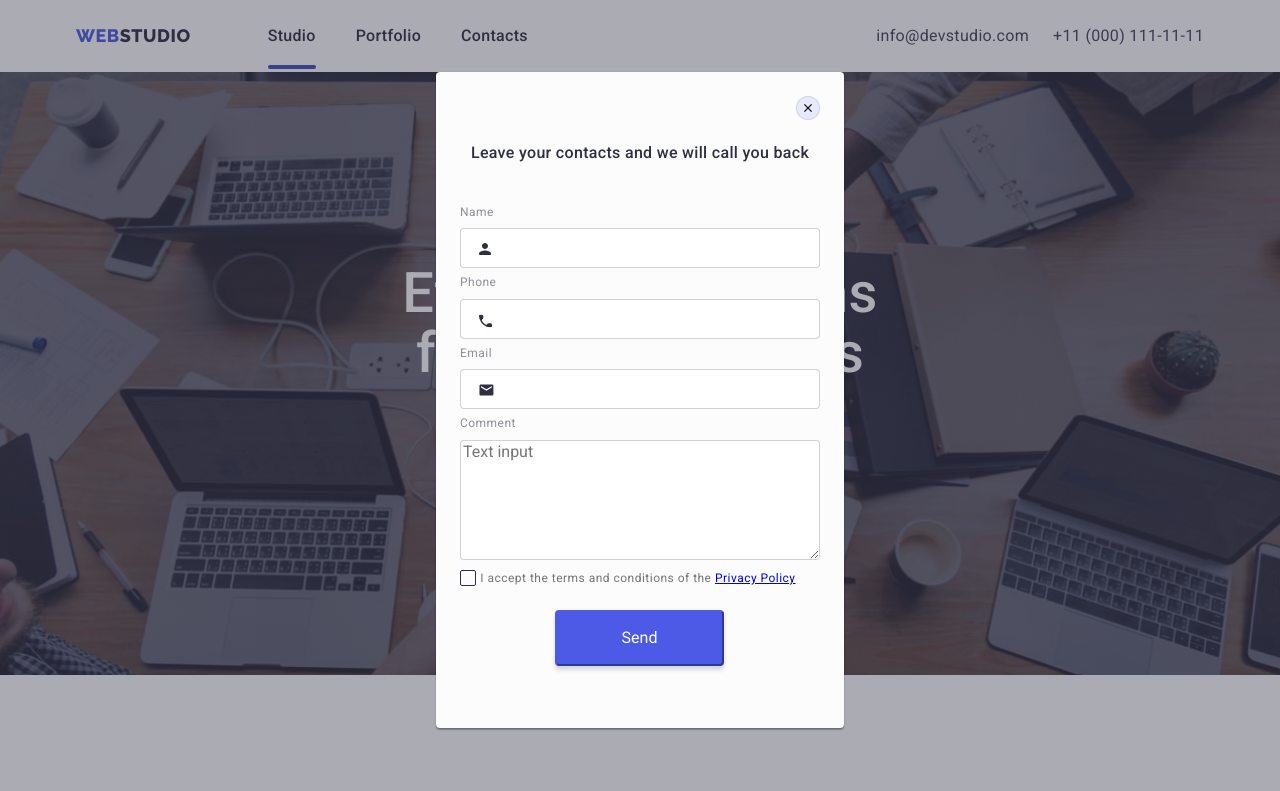
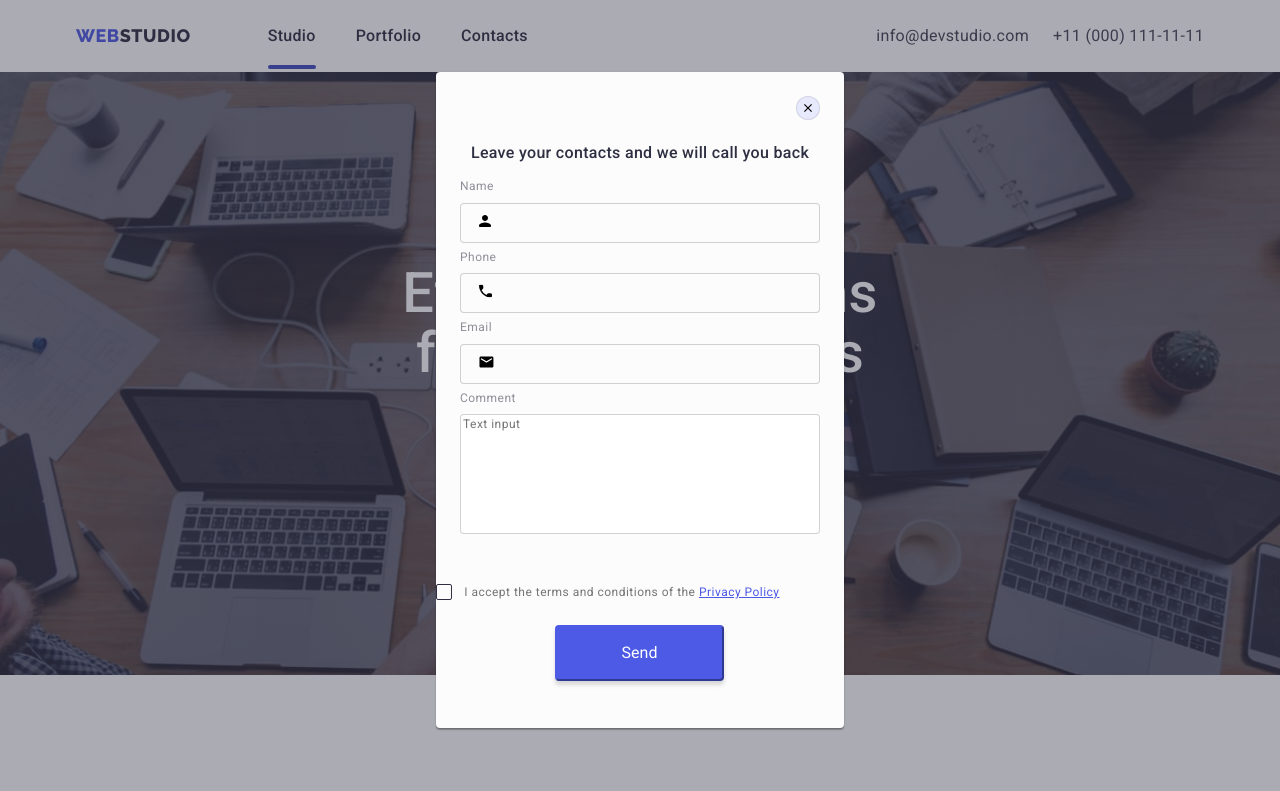
Before and after one commit to Anastasiia33A/goit-markup-hw-06, a plain HTML site: page index.html in a window 1280 px wide. Both pictures are taken after a click on the button "Order Service". Shown: the top 791 px of the page. Drawn offline with nearby package versions, Linux system fonts and the light colour scheme.

Commit message:
зміни 2

```diff
--- a/css/styles.css
+++ b/css/styles.css
@@ -403,7 +403,8 @@ position: absolute;
 width: 100%;
 height: 100%;
 padding: 40px 32px;
-font-family: 'Roboto';
+font-family: 'Roboto',
+    sans-serif;
 font-style: normal;
 font-weight: 400;
 font-size: 16px;
@@ -511,7 +512,8 @@ margin-right: 24px;
 .web-footer {
     padding: 0px;
     color: var(--primary-brand-color);
-    font-family: 'Raleway';
+    font-family: 'Raleway',
+        sans-serif;
     font-weight: 800;
     font-size: 18px;
     line-height: 1.16;
@@ -522,7 +524,8 @@ margin-right: 24px;
 }
 .studio-footer {
     color: var(--light-color);
-    font-family: 'Raleway';
+    font-family: 'Raleway',
+        sans-serif;
     font-weight: 800;
     font-size: 18px;
     line-height: 1.16;
@@ -545,7 +548,8 @@ margin-right: 24px;
 }
 .media-text{
     margin-bottom: 16px;
-    font-family: 'Roboto';
+    font-family: 'Roboto',
+        sans-serif;
      font-style: normal;
     font-weight: 600;
     font-size: 16px;
@@ -641,13 +645,11 @@ width: 408px;
 height: 584px;
 }
 .form-title {
-    width: 360px;
-    height: 24px;
-    margin-top: 72px;
+ margin-top: 72px;
     margin-left: 24px;
     margin-right: 24px;
-    margin-bottom: 34px;
-    font-family: 'Roboto';
+    margin-bottom: 14px;
+    font-family: 'Roboto', sans-serif;
     font-style: normal;
     font-weight: 500;
     font-size: 16px;
@@ -662,58 +664,76 @@ height: 584px;
     margin-left: 24px;
     margin-right: 24px;
 }
-.form-label {
-    width: 34px;
-    height: 16px;
-
-    font-family: 'Roboto';
+.modal-form-text {
+    font-family: 'Roboto',
+        sans-serif;
+    align-self: start;
     font-style: normal;
     font-weight: 400;
     font-size: 12px;
+    margin-top: 8px;
+     margin-bottom: 4px;
     line-height: 1,33;
     letter-spacing: 0.04em;
     color: var(--subtle-text-color)
 }
+.modal-form-input-wrapper {
+    position: relative;
+    display: block;
+}
 .form-input {margin-top: 8px;
     margin-bottom: 4px;
-    width: 360px;
+    width: 100%;
     height: 40px;
-    padding: 0;
-
-   border-radius: 4px;
-   border: 1px solid rgba(33, 33, 33, 0.2);
-}
+    padding-top: 11px;
+    padding-bottom: 11px;
+    padding-left: 38px;
+    padding-right: 11px;
+    font-style: normal;
+        font-weight: 400;
+        font-size: 12px;
+        line-height: 1.33;
+        letter-spacing: 0.04em;
+        color: var(--subtle-text-color);
+        border: 1px solid rgba(33, 33, 33, 0.2);
+        border-radius: 4px;
+        background-color: #FCFCFC;
+        transition: border 250ms var(--timing-function)}
 .form-icon {
     position: absolute;
     top: 50%;
     left: 19px;
-    transform: translateY(50%);
-    fill: var(--dark-color);
-    color: var(--primary-brand-color);
+    transform: translateY(-50%);
+    transition: fill 250ms var(--timing-function);
 }
-.form-input:focus, .form-input:hover{
-    display: flex;outline: none;
-    border: var(--primary-brand-color);
-    fill: currentColor;
+.form-input:hover{
+   border:  1px solid var(--primary-brand-color);
+    outline: none;
 }
-.form-icon:hover {
-    fill: currentColor;
-}
-.form-input:focus ~ .form-icon:focus {
+.form-icon:focus{
     fill: var(--primary-brand-color);
 }
-
-
+.form-input:focus + .form-icon:focus {
+    fill: var(--primary-brand-color);
+    outline: 1px solid var(--primary-brand-color);
+    border: transparent;
+}
 .modal-form-checkbox {
     position: absolute;
     border: 0;
     padding: 0;
     width: 1px;
     height: 1px;
-    margin: -1px;
+
     flex-shrink: 0;
     clip: rect(0 0 0 0);
     overflow: hidden;
+}
+.modal-form-label-checkbox {
+    display: flex;
+    align-items: baseline;
+    padding-top: 16px;
+    padding-bottom: 24px;
 }
 .modal-form-custom-checkbox{
     display: inline-flex;
@@ -721,33 +741,48 @@ height: 584px;
     justify-content: center;
     width: 16px;
     height: 16px;
-    margin-left: 24px;
+    margin-right: 8px;
     border: 1.25px solid var(--dark-color);
     border-radius: 2px;
+    transition: background-color 250ms cubic-bezier(0.4, 0, 0.2, 1), border 250ms var(--timing-function);
 }
 .modal-form-checkbox-icon {
     display: block;
     align-items: center;
     justify-content: center;
     opacity: 0;
-}
-.modal-form-checkbox:checked+.modal-form-custom-checkbox{
+}.modal-form-checkbox:checked + .modal-form-custom-checkbox {
     background-color: var(--pressed-ocean);
-    border: 1.25px solid var(--pressed-ocean);
+    border: 1px solid var(--pressed-ocean);
     border-radius: 2px;
 }
-.modal-form-checkbox:checked+.modal-form-custom-checkbox .modal-form-checkbox-icon {
+.modal-form-checkbox:checked + .modal-form-custom-checkbox .modal-form-checkbox-icon {
     opacity: 1;
     fill: var(--light-color);
+
+}
+.modal-form-link{
+    color: var(--primary-brand-color);
+    text-decoration: underline;
 }
 .form-textarea {margin-bottom: 16px;
-    width: 360px;
+    width: 100%;
     height: 120px;
     margin-top: 8px;
     margin-bottom: 4px;
+    resize: none;
+
+    font-style: normal;
+    font-weight: 400;
+    font-size: 12px;
+    line-height: 1.33;
+    letter-spacing: 0.04em;
+    color: var(--subtle-text-color);
+
     border: 1px solid rgba(33, 33, 33, 0.2);
     border-radius: 4px;
     outline: none;
+    transition: border 250ms var(--timing-function);
 }
 .textarea::placeholder {
     width: 57px;
@@ -755,7 +790,7 @@ height: 584px;
     margin-top: 8px;
     margin-left: 16px;
     color: rgba(117, 117, 117, 0.5);
-    font-family: 'Roboto';
+    font-family: 'Roboto', sans-serif;
     font-style: normal;
     font-weight: 400;
     font-size: 12px;
@@ -763,12 +798,7 @@ height: 584px;
     letter-spacing: 0.04em;
 }
 .modal-form-option-span{
-    flex: none;
-    order: 1;
-    flex-grow: 0;
-    width: 338px;
-    height: 16px;
-    font-family: 'Roboto';
+    font-family: 'Roboto', sans-serif;
     font-style: normal;
     font-weight: 400;
     font-size: 12px;
@@ -796,7 +826,7 @@ height: 584px;
 }
 .form-container {
     display: flex;
-    margin: 0 auto;
+    margin: 0;
 
 }
 .subscribe-label {
@@ -805,7 +835,8 @@ height: 584px;
     height: 24px;
     margin-bottom: 16px;
 
-    font-family: 'Roboto';
+    font-family: 'Roboto',
+        sans-serif;
     font-style: normal;
     font-weight: 500;
     font-size: 16px;
@@ -851,7 +882,8 @@ height: 584px;
     top: 20%;
     right: 15%;
     transform: translateY(20%);
-    font-family: 'Roboto';
+    font-family: 'Roboto',
+        sans-serif;
     font-style: normal;
     font-weight: 500;
     font-size: 16px;
--- a/index.html
+++ b/index.html
@@ -66,33 +66,47 @@
               </p>
 
               <div class="form-field">
-                <label class="form-label">Name</label>
+                <label class="form-label">
+                  <span class="modal-form-text">Name</span>
+                  <span class="modal-form-input-wrapper">
                     <input type="text" name="user-name" class="form-input" />
                     <svg class="form-icon" width="12px" height="12px">
                       <use a href="./images/icons.svg#icon-user"></use>
                     </svg>
+                  </span>
+                </label>
               </div>
               <div class="form-field">
-                <label class="form-label">Phone</label>
+                <label class="form-label">
+                  <span class="modal-form-text">Phone</span>
+                  <span class="modal-form-input-wrapper">
                     <input type="tel" name="user-phone" class="form-input" />
                     <svg class="form-icon" width="13px" height="13px">
                       <use a href="./images/icons.svg#icon-phone"></use>
                     </svg>
+                  </span>
+                </label>
               </div>
               <div class="form-field">
-                <label class="form-label">Email</label>
+                <label class="form-label">
+                  <span class="modal-form-text">Email</span>
+                  <span class="modal-form-input-wrapper">
                     <input type="email" name="user-email" class="form-input" />
                     <svg class="form-icon" width="15px" height="12px">
                       <use a href="./images/icons.svg#icon-email"></use>
                     </svg>
+                  </span>
+                </label>
               </div>
               <div class="form-field">
-                <label class="form-label">Comment</label>
+                <label class="form-label">
+                  <span class="modal-form-text">Comment</span>
                   <textarea
                     name="Comment"
                     placeholder="Text input"
                     class="form-textarea"
                   ></textarea>
+                </label>
               </div>
               <label class="modal-form-label-checkbox"></label>
               <input
```
Lines whose indentation alone changed are shown as unchanged.
